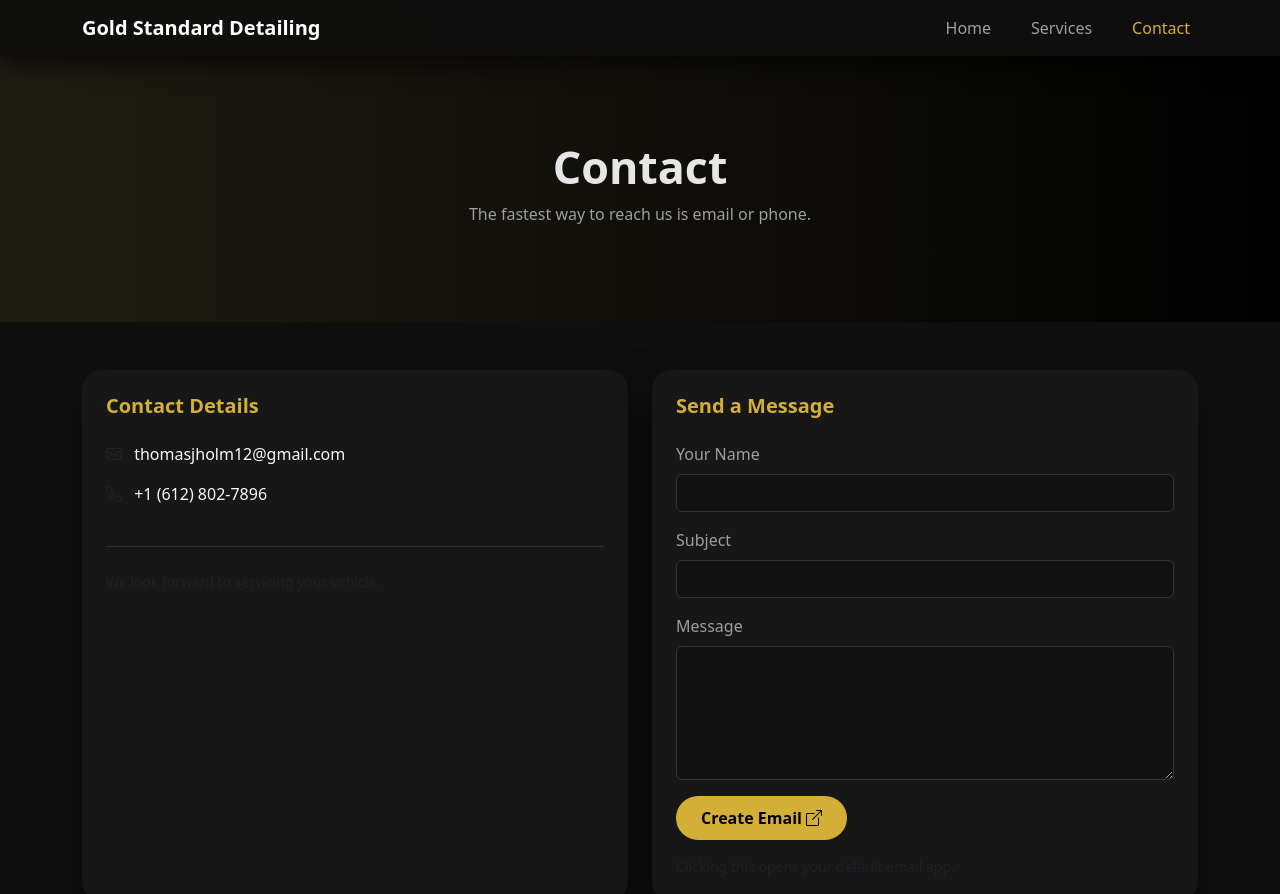
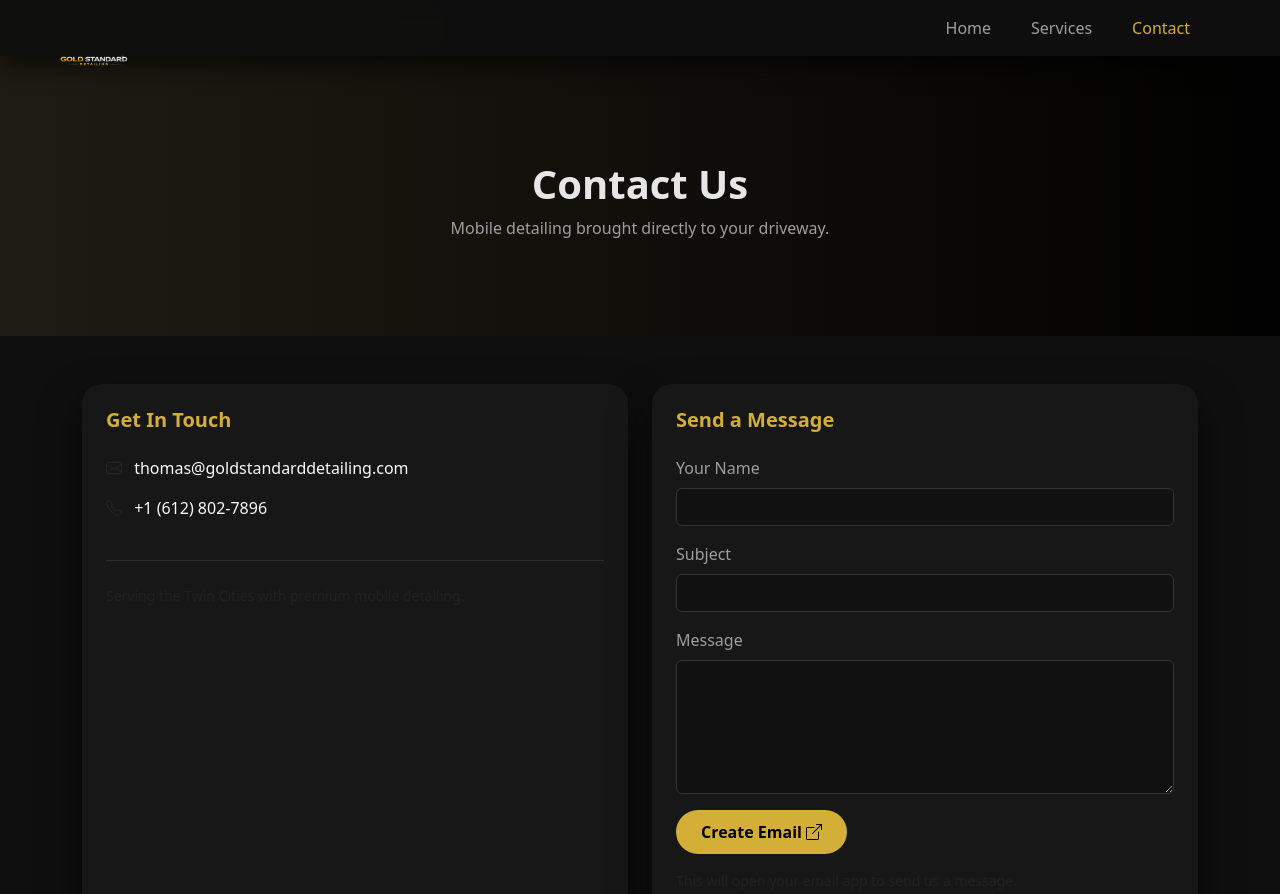
Before and after one commit to thomasjholm12/thomasjholm.github.io, a plain HTML site: page contact.html in a window 1280 px wide. Shown: the top 894 px of the page. Drawn offline with nearby package versions, Linux system fonts and the light colour scheme.

Commit message:
Update contact.html

```diff
--- a/contact.html
+++ b/contact.html
@@ -24,7 +24,25 @@ body {
   font-family: system-ui, sans-serif;
 }
 
-/* NAVBAR */
+/* ================= LOGO ================= */
+
+.site-logo {
+  position: fixed;
+  top: 20px;
+  left: 30px;
+  z-index: 1100;
+}
+
+.site-logo img {
+  height: 85px;
+  transition: transform .3s ease;
+}
+
+.site-logo:hover img {
+  transform: scale(1.05);
+}
+
+/* ================= NAVBAR ================= */
 
 .navbar {
   background: rgba(15,15,15,.95);
@@ -41,10 +59,10 @@ body {
   color: var(--gold) !important;
 }
 
-/* HEADER */
+/* ================= HEADER ================= */
 
 .page-header {
-  padding: 140px 0 80px;
+  padding: 160px 0 80px;
   text-align: center;
   background: linear-gradient(
     90deg,
@@ -54,7 +72,7 @@ body {
 }
 
 .page-header h1 {
-  font-size: 2.8rem;
+  font-size: 2.5rem;
   font-weight: 700;
 }
 
@@ -62,7 +80,7 @@ body {
   color: var(--text-muted);
 }
 
-/* CARDS */
+/* ================= CARDS ================= */
 
 .card {
   background: var(--bg-card);
@@ -75,7 +93,7 @@ body {
   color: var(--gold);
 }
 
-/* FORM */
+/* ================= FORM ================= */
 
 .form-control {
   background: #111;
@@ -108,7 +126,7 @@ body {
   transform: scale(1.05);
 }
 
-/* FOOTER */
+/* ================= FOOTER ================= */
 
 footer {
   background: #1a1a1a;
@@ -121,42 +139,40 @@ footer {
 
 <body>
 
+<!-- LOGO -->
+<a href="index.html" class="site-logo">
+  <img src="Simple_banner.png" alt="Gold Standard Detailing Logo">
+</a>
+
 <nav class="navbar navbar-expand-lg fixed-top">
-  <div class="container">
-    <a class="navbar-brand text-white fw-semibold" href="index.html">Gold Standard Detailing</a>
-    <button class="navbar-toggler text-white" type="button" data-bs-toggle="collapse" data-bs-target="#mainNav">
-      <span class="navbar-toggler-icon"></span>
-    </button>
-
-    <div class="collapse navbar-collapse justify-content-end" id="mainNav">
-      <ul class="navbar-nav gap-lg-4 text-center">
-        <li class="nav-item"><a class="nav-link" href="index.html">Home</a></li>
-        <li class="nav-item"><a class="nav-link" href="services.html">Services</a></li>
-        <li class="nav-item"><a class="nav-link active" href="contact.html">Contact</a></li>
-      </ul>
-    </div>
+  <div class="container justify-content-end">
+    <ul class="navbar-nav gap-lg-4 text-center">
+      <li class="nav-item"><a class="nav-link" href="index.html">Home</a></li>
+      <li class="nav-item"><a class="nav-link" href="services.html">Services</a></li>
+      <li class="nav-item"><a class="nav-link active" href="contact.html">Contact</a></li>
+    </ul>
   </div>
 </nav>
 
 <header class="page-header">
   <div class="container">
-    <h1>Contact</h1>
-    <p>The fastest way to reach us is email or phone.</p>
+    <h1>Contact Us</h1>
+    <p>Mobile detailing brought directly to your driveway.</p>
   </div>
 </header>
 
 <main class="container py-5">
   <div class="row g-4">
 
-    <!-- Contact Details -->
+    <!-- Contact Info -->
     <div class="col-lg-6">
       <div class="card p-4 h-100">
-        <h2 class="h5 fw-semibold mb-4">Contact Details</h2>
+        <h2 class="h5 fw-semibold mb-4">Get In Touch</h2>
 
         <p>
           <i class="bi bi-envelope me-2"></i>
           <a class="text-decoration-none text-light" href="mailto:thomasjholm12@gmail.com">
-            thomasjholm12@gmail.com
+            thomas@goldstandarddetailing.com
           </a>
         </p>
 
@@ -170,17 +186,17 @@ footer {
         <hr class="border-secondary my-4">
 
         <p class="text-muted small mb-0">
-          We look forward to servicing your vehicle.
+          Serving the Twin Cities with premium mobile detailing.
         </p>
       </div>
     </div>
 
-    <!-- Contact Form -->
+    <!-- Message Form -->
     <div class="col-lg-6">
       <div class="card p-4 h-100">
         <h2 class="h5 fw-semibold mb-4">Send a Message</h2>
 
-        <form id="contactForm" novalidate>
+        <form id="contactForm">
 
           <div class="mb-3">
             <label for="name" class="form-label">Your Name</label>
@@ -202,7 +218,7 @@ footer {
           </button>
 
           <p class="text-muted small mt-3 mb-0">
-            Clicking this opens your default email app.
+            This will open your email app to send us a message.
           </p>
 
         </form>
@@ -230,7 +246,7 @@ form.addEventListener("submit", (e) => {
   const subject = document.getElementById("subject").value.trim();
   const message = document.getElementById("message").value.trim();
 
-  const emailTo = "thomasjholm12@gmail.com";
+  const emailTo = "thomas@goldstandarddetailing.com";
   const fullSubject = encodeURIComponent(subject);
   const fullBody = encodeURIComponent(`Name: ${name}\n\n${message}`);
 
```
